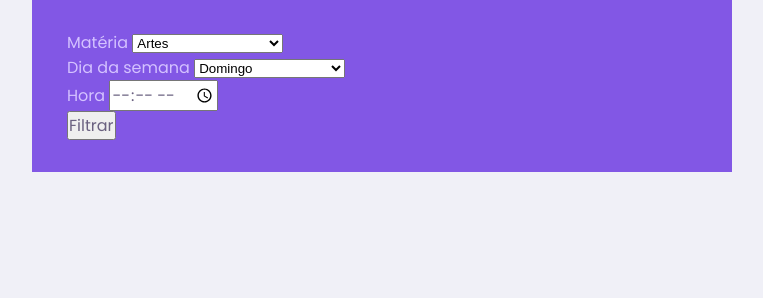
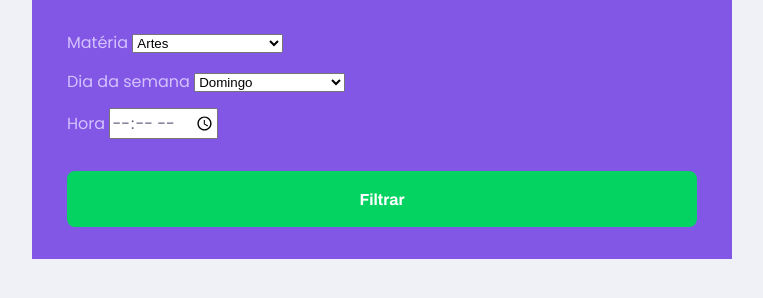
Before and after one commit to pedro-costa1/Next-Level-Week-2, a plain HTML site: page study.html in a window 1280 px wide. Shown: the part 140-438 px from the top of the page, without its empty margins (258-1021 px from the left). Drawn offline with Linux system fonts and the light colour scheme.

Commit message:
Estilizando o botão de filtrar

```diff
--- a/styles/partials/page-study.css
+++ b/styles/partials/page-study.css
@@ -52,3 +52,28 @@
 #search-teachers label {
     color: var(--color-text-in-primary);
 }
+
+#search-teachers .select-block {
+    margin-bottom: 1.4rem;
+}
+
+#search-teachers button {
+    width: 100%;
+    height: 5.6rem;
+    background: var(--color-secondary);
+    color: var(--color-button-text);
+    border: 0;
+    border-radius: .8rem;
+    cursor: pointer;
+    font: 700 1.6rem Archivo;
+    display: flex;
+    align-items: center;
+    justify-content: center;
+    text-decoration: none;
+    transition: backgorund 0.2;
+    margin-top: 3.2rem;
+}
+
+#search-teachers button:hover {
+    background-color: var(--color-secondary-dark);
+}
```
